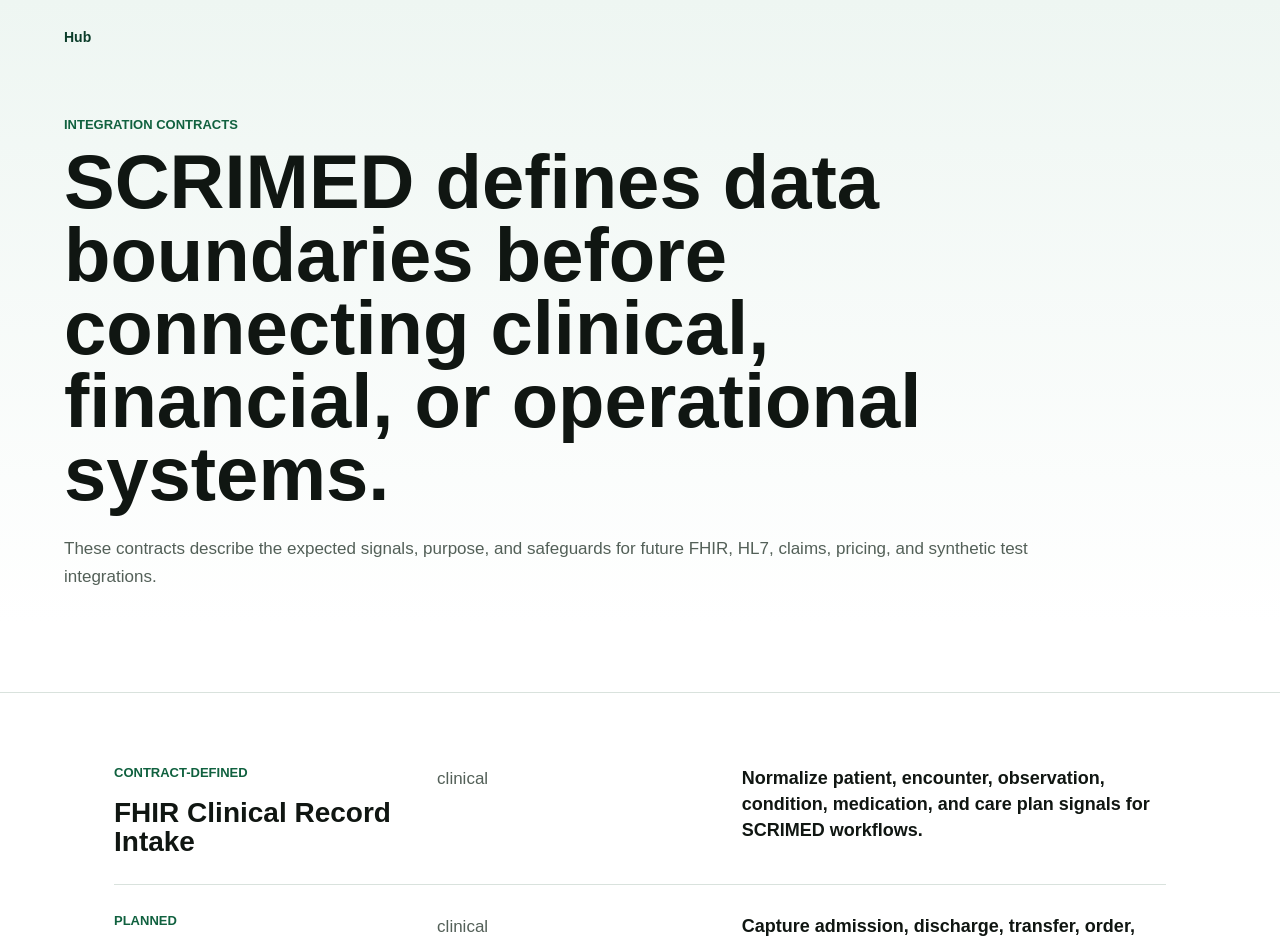
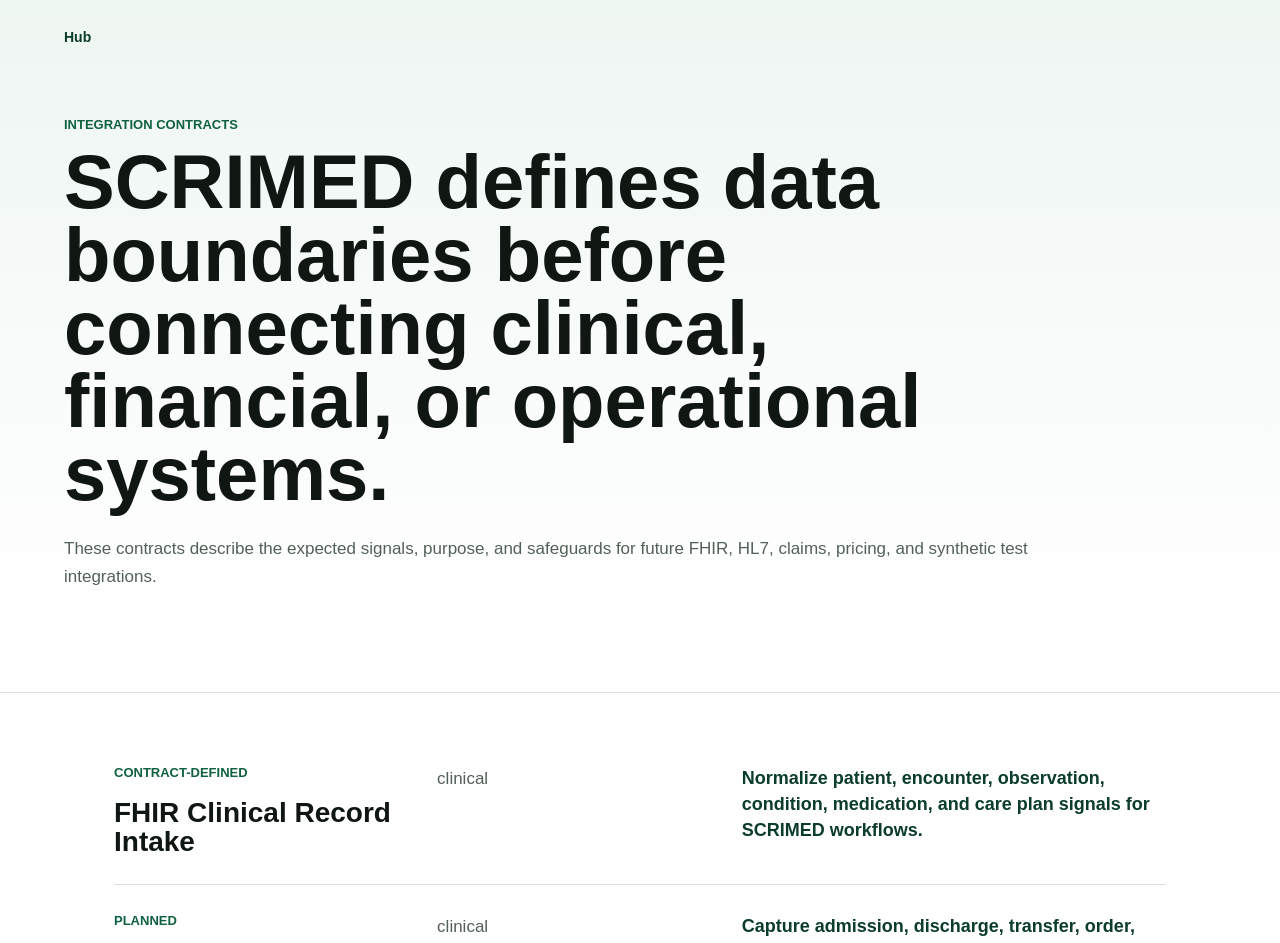
Before and after one commit to temitayodahunsi777/scrimed-site, a Next.js app: page /integrations in a window 1280 px wide. Shown: the top 943 px of the page. Built offline with nearby package versions, Linux system fonts and the light colour scheme.

Commit message:
Link integrations page to contract details

```diff
--- a/app/integrations/page.tsx
+++ b/app/integrations/page.tsx
@@ -20,7 +20,7 @@
               <h2>{contract.name}</h2>
             </div>
             <p>{contract.sourceType}</p>
-            <strong>{contract.purpose}</strong>
+            <a className="module-link" href={contract.route}>{contract.purpose}</a>
           </article>
         ))}
       </section>
```
